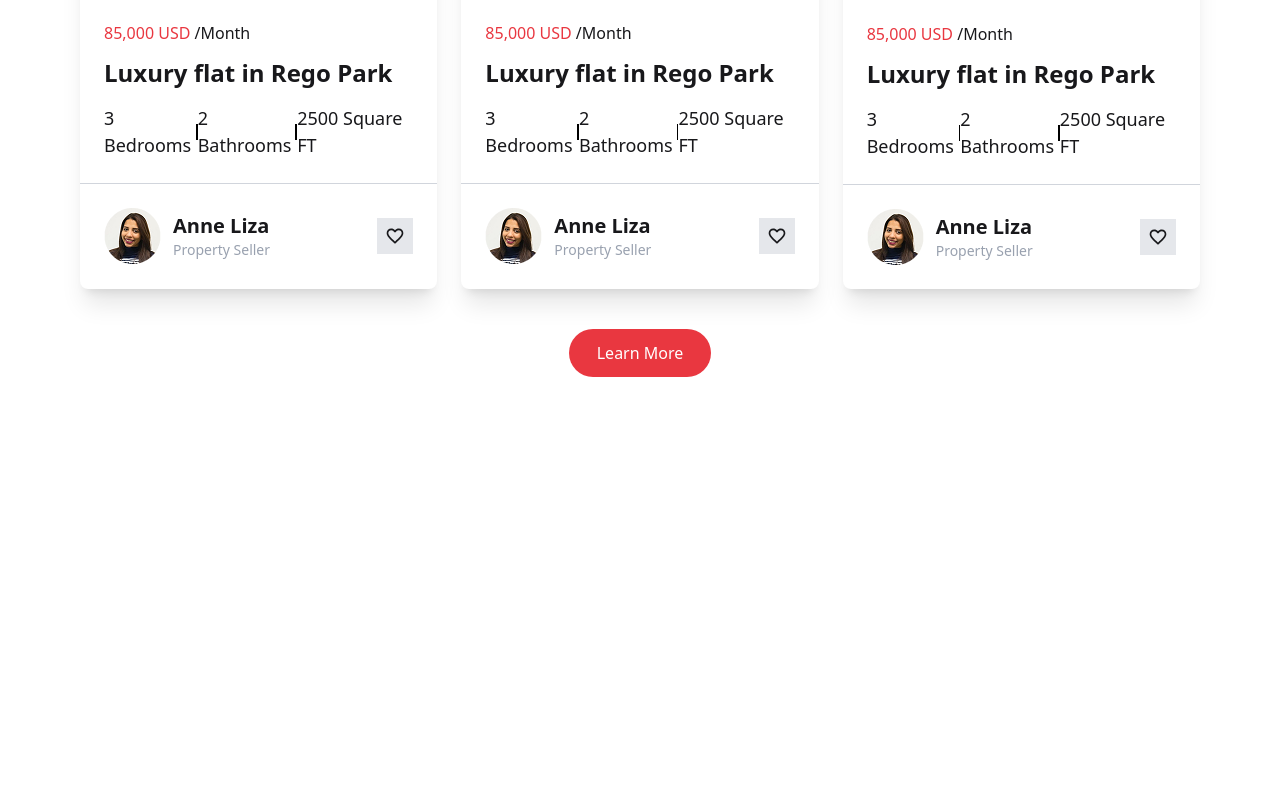
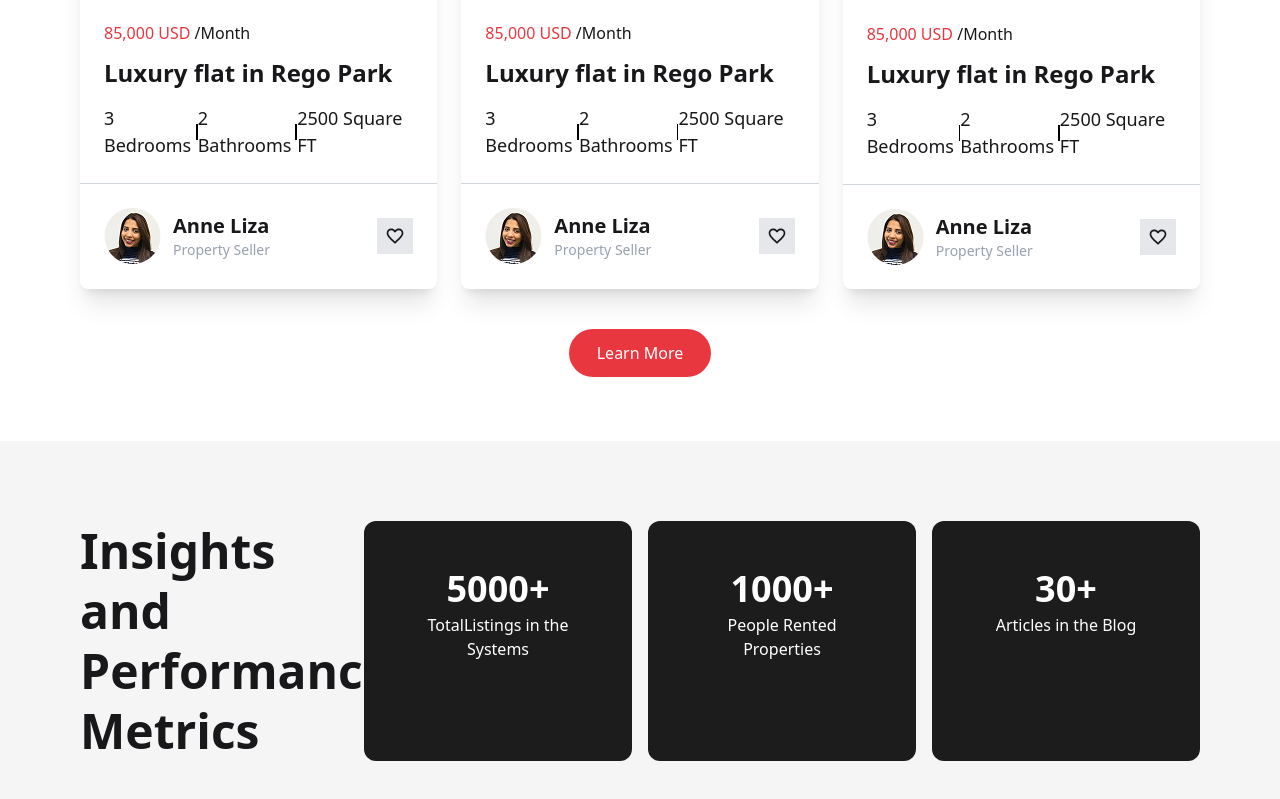
Before and after one commit to walid-official/home-rental, a React (Vite) app: page / in a window 1280 px wide. Shown: the part 1826-2625 px from the top of the page. Before the commit the page ends 2243 px from the top, so only its background shows below. Built offline with nearby package versions, Linux system fonts and the light colour scheme.

Commit message:
performace section is added

```diff
--- /dev/null
+++ b/src/components/Performance/Performance.jsx
@@ -0,0 +1,38 @@
+import React from 'react';
+import Container from '../../shared/Container';
+
+const Performance = () => {
+    return (
+        <div className='bg-[#f5f5f5] py-20 mb-10 mt-6'>
+            <Container>
+                <div className="grid lg:grid-cols-4 md:grid-cols-2 gap-4">
+                    <div className="">
+                        <h2 className='text-5xl font-semibold leading-tight'>
+                            Insights and Performance Metrics
+                        </h2>
+                    </div>
+                    <div className="bg-[#1c1c1c] p-10 rounded-xl">
+                        <div className="text-white py-2">
+                            <h2 className='font-bold text-4xl text-center'>5000+</h2>
+                            <h2 className='text-center py-1'>TotalListings in the Systems</h2>
+                        </div>
+                    </div>
+                    <div className="bg-[#1c1c1c] p-10 rounded-xl">
+                        <div className="text-white py-2">
+                        <h2 className='font-bold text-4xl text-center'>1000+</h2>
+                        <h2 className='text-center py-1'>People Rented Properties</h2>
+                        </div>
+                    </div>
+                    <div className="bg-[#1c1c1c] p-10 rounded-xl">
+                        <div className="text-white py-2">
+                            <h2 className='font-bold text-4xl text-center'>30+</h2>
+                            <h2 className='text-center py-1'>Articles in the Blog</h2>
+                        </div>
+                    </div>
+                </div>
+            </Container>
+        </div>
+    );
+};
+
+export default Performance;
--- a/src/pages/Home.jsx
+++ b/src/pages/Home.jsx
@@ -1,12 +1,14 @@
 import React from 'react';
 import Banner from '../components/Banner/Banner';
 import Features from '../components/Features/Features';
+import Performance from '../components/Performance/Performance';
 
 const Home = () => {
     return (
         <div>
             <Banner></Banner>
             <Features></Features>
+            <Performance></Performance>
         </div>
     );
 };
```
